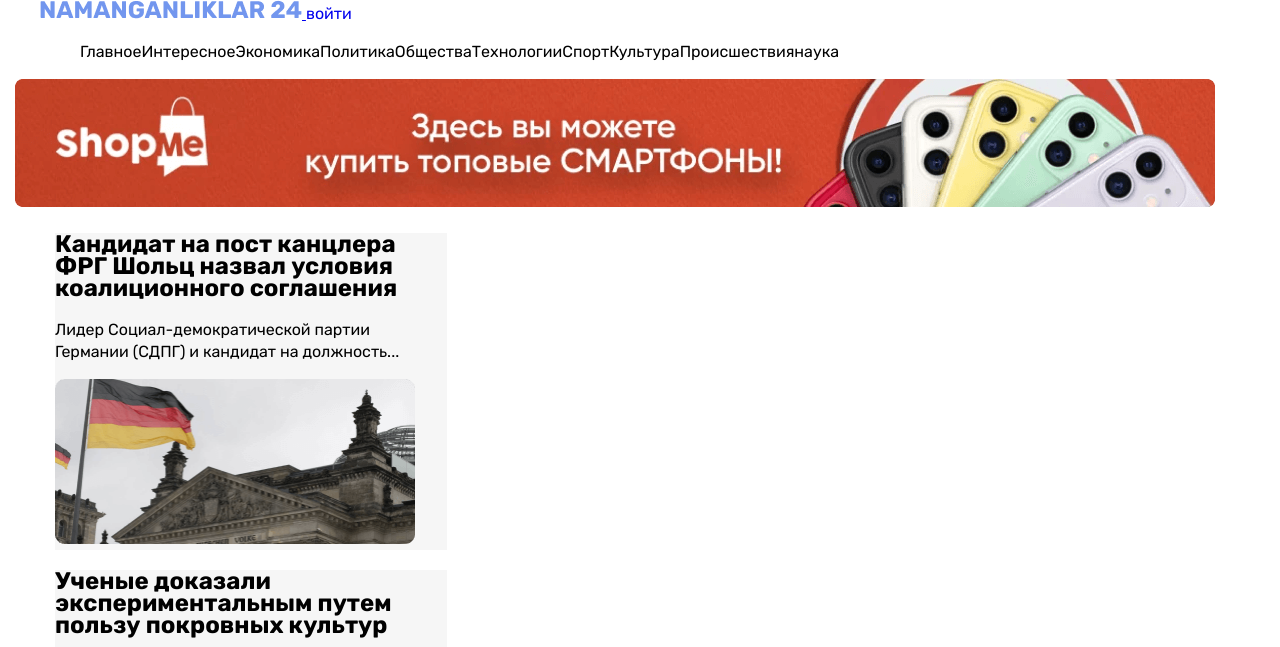
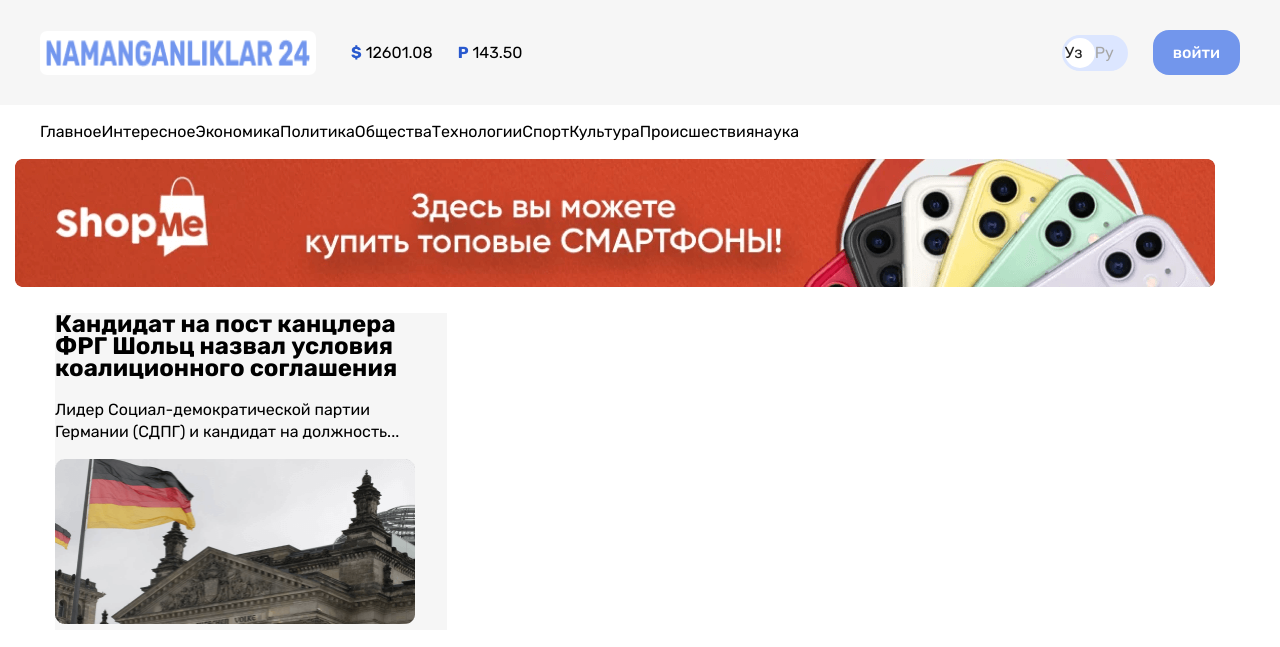
Before and after one commit to Moxlar/N24, a plain HTML site: page index.html in a window 1280 px wide. Shown: the top 647 px of the page. Drawn offline with Linux system fonts and the light colour scheme.

Commit message:
Add header-top without search form

```diff
--- a/css/styles.css
+++ b/css/styles.css
@@ -26,6 +26,87 @@ body{
     margin-right: auto;
 
 }
+.main-button{
+    display: inline-block;
+    text-align: center;
+    text-decoration: none;
+    font-weight: 500;
+    font-size: 16px;
+    border-radius:16px;
+    cursor: pointer;
+    padding: 13px 20px;
+    line-height: normal;
+
+}
+.button-primary{
+    background-color: #7296EC;
+    color: #fff;
+}
+.button-primary:hover{
+    opacity: 0.8;
+}
+.button-primary:active{
+    opacity: 0.6;
+}
+.site-header-top{
+    background-color: #f6f6f6;
+    padding-top: 30px;
+    padding-bottom: 30px;
+}
+.header-container{
+display: flex;
+align-items: center;
+}
+.site-header-logo{
+    background-color: #fff;
+    display:flex;
+    padding: 8px 6px;
+    border-radius: 7px;
+    margin-right: 35px;
+}
+.site-header-logo:hover{
+    opacity: 0.8;
+}
+.site-header-logo:active{
+    opacity: 0.6;
+}
+ /* Currency rates */
+ .currency-rates{
+    display: flex;
+    align-items:center;
+    list-style: none;
+    padding: 0;
+    margin: 0;
+    margin-right: auto;
+}
+.currency-rate-item:not(:last-child){
+    margin-right: 25px;
+
+}
+.currency-rate-type{
+ color:#2959CE;
+}
+/* Lang Toggle */
+.lang-toggle{
+    display: flex;
+    padding: 3px;
+    border-radius: 39px;
+    background-color: #DCE6FF;
+    margin-right: 25px;
+}
+.lang-toggle-link{
+    font-style: 13px;
+    width: 30px;
+    height: 30px;
+    border-radius:50%;
+    text-decoration: none;
+    line-height: 30px;
+    color: #a6a6a6;
+}
+.lang-toggle-link-active{
+    background-color: #fff;
+    color: #222;
+}
 .header-list{
     display: flex;
 }
@@ -41,6 +122,6 @@ body{
     background-color: rgba(246, 246, 246, 1);
 }
 .site-hero{
-        margin-left: -50px;
-        margin-bottom: -50px;
+  margin-left: -50px;
+  margin-bottom: -50px;
 }
--- a/index.html
+++ b/index.html
@@ -15,11 +15,32 @@
 
     <!-- Header -->
      <header class="site-header">
+        <div class="site-header-top">
             <div class="header-container container">
-            <a class="site-logo" href="#">
-                <img class="logo-img" src="img/logo.png" srcset="img/logo.png 1x, logo@2x.png 2x" alt="logo">
+                <a class="site-header-logo" href="#">
+                    <img class="logo-img" src="img/logo.png" srcset="img/logo.png 1x, logo@2x.png 2x" alt="logo" width="264" height="28">
                 </a>
-            <a class="main-button" href="#">войти</a>
+                <!-- Currency-rate -->
+                    <ul class="currency-rates">
+                        <li class="currency-rate-item">
+                        <b class="currency-rate-type">$</b>
+                        <span class="currency-rate-value">12601.08</span>
+                        </li>
+                        <li class="currency-rate-item">
+                        <b class="currency-rate-type">P</b>
+                        <span class="currency-rate-value">143.50</span>
+                        </li>
+
+                    </ul>
+                    <!-- Lang Toggle -->
+                    <div class="lang-toggle">
+                        <a  class="lang-toggle-link lang-toggle-link-active" href="index.html">Уз</a>
+                        <a  class="lang-toggle-link" href="index.html/ru">Ру</a>
+                    </div>
+                    <a class="main-button button-primary" href="#">войти</a>
+                </div>
+            </div>
+        </header>
         <div class="site-nav">
             <ul class="header-list">
                 <li class="header-item">Главное</li>
@@ -34,8 +55,6 @@
                 <li class="header-item">наука</li>
             </ul>
         </div>
-        </div>
-     </header>
      <!-- Main -->
       <main class="site-hero">
         <div class="hero-container container">
```
Lines whose indentation alone changed are shown as unchanged.
